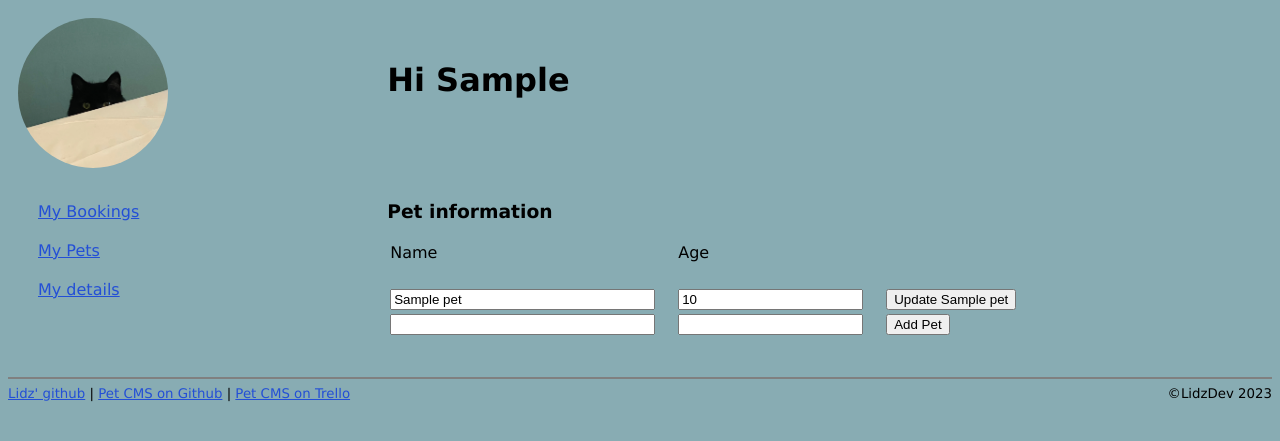
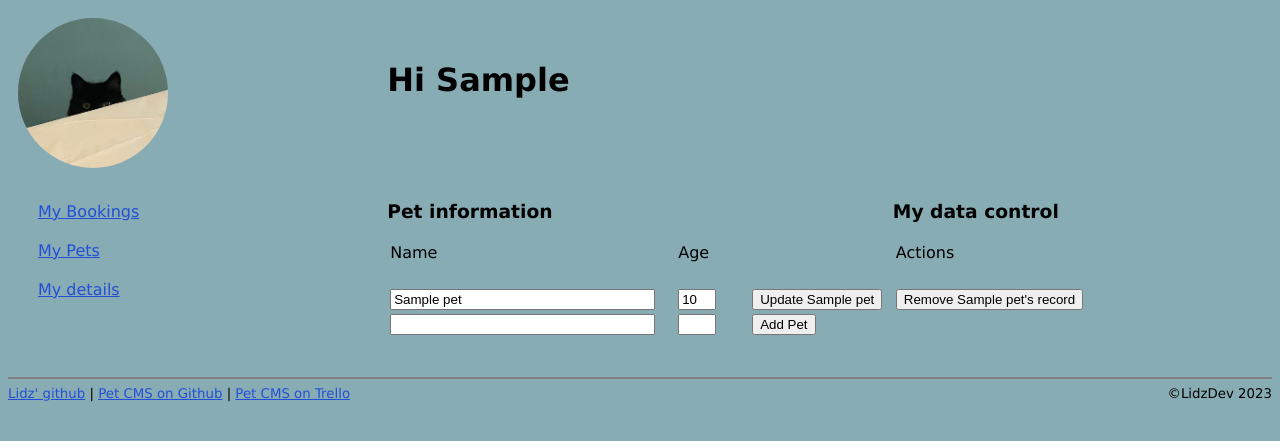
Before and after one commit to LidzDev/pet-cms, a Flask app: page /pets/client/1 in a window 1280 px wide. Shown: the top 441 px of the page. Run offline with Flask 3, Linux system fonts and the light colour scheme; tables that the repository leaves empty hold one stand-in row (values such as "Sample post").

Commit message:
starting on pet delete

```diff
--- a/templates/pets/client.jinja
+++ b/templates/pets/client.jinja
@@ -18,7 +18,7 @@
     <form name="update_pet" action="/pets/update/{{pet.id}}" method="post">
         <tr>
             <td><input type="text" size="30" name="pet_name" id="pet_name" required="yes" value="{{ pet.pet_name }}"></td>
-            <td><input type="number" name="pet_age" id="pet_age" required="yes" value="{{ pet.age }}"></td>
+            <td><input type="number" style="width: 30px;" name="pet_age" id="pet_age" required="yes" value="{{ pet.age }}"></td>
             <td><input type="submit" value="Update {{pet.pet_name}}"></td>
         </tr>
     </form>
@@ -27,7 +27,7 @@
     <form name="add_pet" action="/pets/client/add/{{client.id}}" method="post">
         <tr>
             <td><input type="text" size="30" name="pet_name" id="pet_name" required="yes" value=""></td>
-            <td><input type="number" name="pet_age" id="pet_age" required="yes" value=""></td>
+            <td><input type="number" style="width: 30px;" name="pet_age" id="pet_age" required="yes" value=""></td>
             <td><input type="submit" value="Add Pet"></td>
         </tr>
     </form>
@@ -35,6 +35,21 @@
 
 </div>
 <div id="extra-content">
-
+<h3>My data control</h3>
+    <table>
+        <tr>
+            <th>Actions</th>
+        </tr>
+        <tr>
+            <td>&nbsp;</td>
+        </tr>
+        {% for pet in client.pets %}
+    <form name="remove_pet" action="/pets/delete/{{pet.id}}" method="post">
+        <tr>
+            <td><input type="submit" value="Remove {{pet.pet_name}}'s record"></td>
+        </tr>
+    </form>
+    {% endfor %}
+    </table>
 </div>
 {% endblock %}
```
